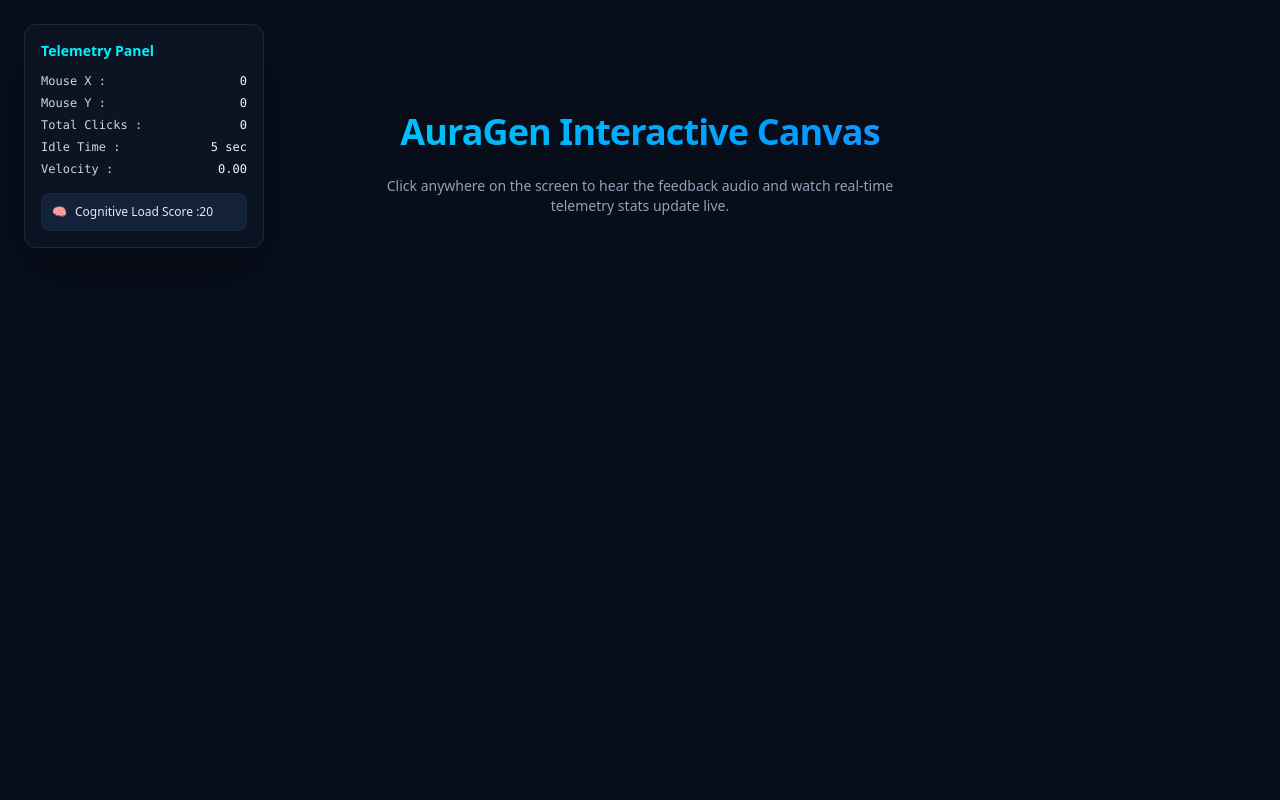
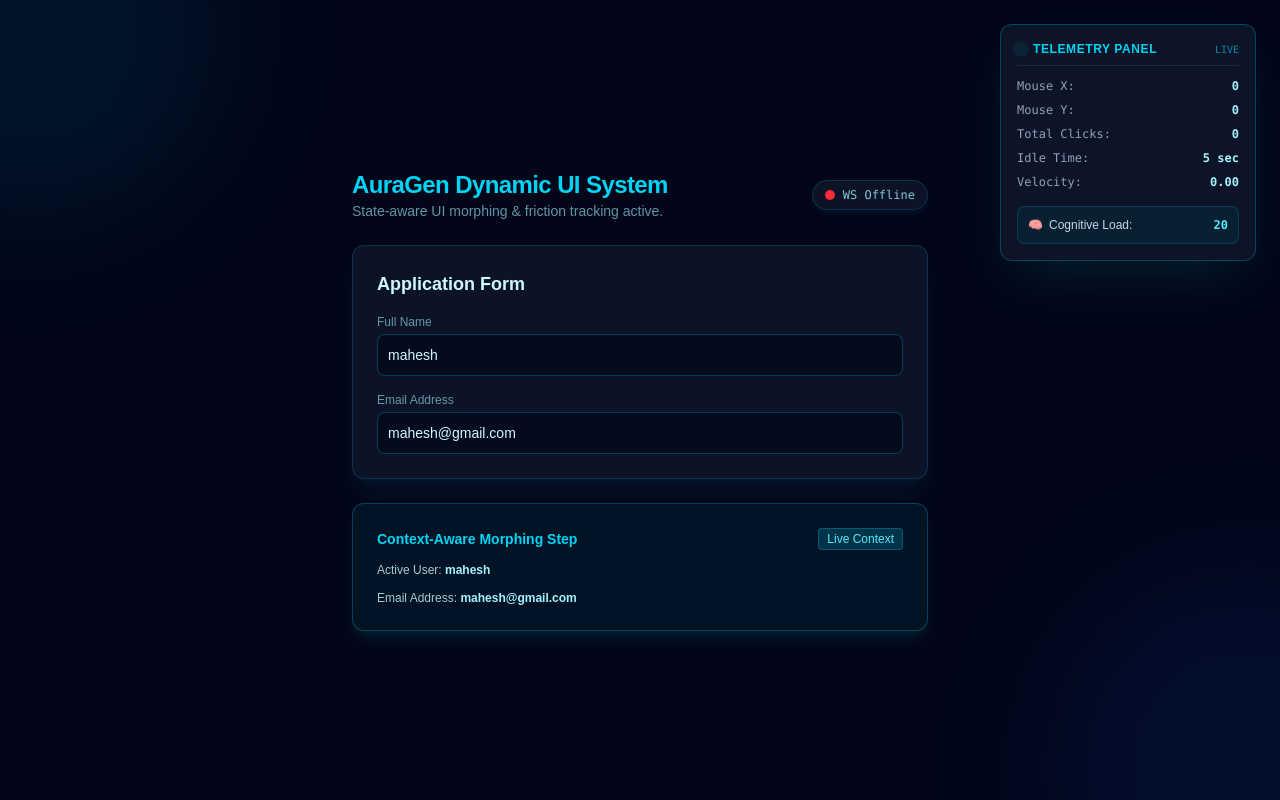
Before and after one commit to maheshgrandhi22/infotact-project, a Next.js app in the folder auragen-frontend/: page / in a window 1280 px wide. Built offline with nearby package versions, Linux system fonts and the light colour scheme; no server answers.

Commit message:
Update page.tsx with Telemetry Panel UI and audio click feedback

```diff
--- a/auragen-frontend/app/page.tsx
+++ b/auragen-frontend/app/page.tsx
@@ -1,42 +1,47 @@
 'use client';
 
-import React, { useState, useEffect, useRef } from 'react';
+import React, { useState, useEffect, useRef, useCallback } from 'react';
+import DynamicRender from '@/components/DynamicRender';
+import { useFrictionTracker } from '@/hooks/useFrictionTracker';
+import { useWebSocket } from '@/hooks/useWebSocket';
+import { compileJSX } from '@/utils/compileJSX';
 
-// Web Audio API helper for instant click sound without external assets
-const playClickSound = () => {
-  if (typeof window === 'undefined') return;
+interface FormState {
+  fullName: string;
+  email: string;
+}
 
-  try {
-    const AudioContext =
-      window.AudioContext ||
-      (window as unknown as { webkitAudioContext: typeof window.AudioContext }).webkitAudioContext;
+interface DynamicCardProps {
+  formState?: FormState;
+  setFormState?: React.Dispatch<React.SetStateAction<FormState>>;
+}
 
-    if (!AudioContext) return;
-
-    const ctx = new AudioContext();
-    const osc = ctx.createOscillator();
-    const gain = ctx.createGain();
-
-    // Crisp high-frequency snap
-    osc.type = 'sine';
-    osc.frequency.setValueAtTime(800, ctx.currentTime);
-    osc.frequency.exponentialRampToValueAtTime(120, ctx.currentTime + 0.03);
-
-    // Fast volume decay envelope
-    gain.gain.setValueAtTime(0.15, ctx.currentTime);
-    gain.gain.exponentialRampToValueAtTime(0.001, ctx.currentTime + 0.03);
-
-    osc.connect(gain);
-    gain.connect(ctx.destination);
-
-    osc.start(ctx.currentTime);
-    osc.stop(ctx.currentTime + 0.03);
-  } catch (err) {
-    // Suppress browser autoplay restrictions if triggered prior to user interaction
-  }
-};
+const ContextualDynamicCard: React.FC<DynamicCardProps> = ({ formState }) => (
+  <div className="p-6 bg-cyan-950/30 border border-cyan-500/30 rounded-xl space-y-3 backdrop-blur-md shadow-lg shadow-cyan-950/50">
+    <div className="flex items-center justify-between">
+      <h3 className="text-sm font-semibold text-cyan-400">Context-Aware Morphing Step</h3>
+      <span className="text-xs px-2 py-0.5 rounded bg-cyan-500/20 text-cyan-300 border border-cyan-500/30">Live Context</span>
+    </div>
+    <p className="text-xs text-cyan-100/80">
+      Active User: <strong className="text-cyan-200">{formState?.fullName || '(Empty)'}</strong>
+    </p>
+    <p className="text-xs text-cyan-100/80">
+      Email Address: <strong className="text-cyan-200">{formState?.email || '(Empty)'}</strong>
+    </p>
+  </div>
+);
 
 export default function Home() {
+  const [formState, setFormState] = useState<FormState>({
+    fullName: 'mahesh',
+    email: 'mahesh@gmail.com',
+  });
+
+  const [dynamicComponent, setDynamicComponent] = useState<React.ComponentType<DynamicCardProps> | null>(
+    () => ContextualDynamicCard
+  );
+
+  // Telemetry metrics tracking state
   const [telemetry, setTelemetry] = useState({
     mouseX: 0,
     mouseY: 0,
@@ -49,7 +54,7 @@ export default function Home() {
   const lastPos = useRef({ x: 0, y: 0, time: Date.now() });
 
   useEffect(() => {
-    // 1. Track mouse position & velocity
+    // Track mouse coordinates and velocity
     const handleMouseMove = (e: MouseEvent) => {
       const now = Date.now();
       const dt = (now - lastPos.current.time) / 1000;
@@ -69,17 +74,15 @@ export default function Home() {
       }));
     };
 
-    // 2. Play sound & increment clicks on every mouse click
+    // Global click handler for tracking click counter without sound
     const handleGlobalClick = () => {
-      playClickSound();
-
       setTelemetry((prev) => ({
         ...prev,
         clicks: prev.clicks + 1,
       }));
     };
 
-    // 3. Track idle seconds
+    // Idle timer interval
     const interval = setInterval(() => {
       setTelemetry((prev) => ({
         ...prev,
@@ -97,55 +100,131 @@ export default function Home() {
     };
   }, []);
 
+  const handleWSMessage = useCallback((data: any) => {
+    if ((data.type === 'COMPONENT_GENERATED' || data.type === 'CODE_STREAM_CHUNK') && data.code) {
+      try {
+        const CompiledComponent = compileJSX(data.code);
+        setDynamicComponent(() => CompiledComponent);
+      } catch (err) {
+        console.warn('[AuraGen] Partial code chunk compile pending full structure.');
+      }
+    }
+  }, []);
+
+  const { wsRef, isConnected } = useWebSocket('ws://127.0.0.1:8080', handleWSMessage);
+
+  useFrictionTracker({ wsRef, formState });
+
+  const handleInputChange = (e: React.ChangeEvent<HTMLInputElement>) => {
+    const { name, value } = e.target;
+    setFormState((prev) => ({
+      ...prev,
+      [name]: value,
+    }));
+  };
+
   return (
-    <main className="min-h-screen bg-[#070d19] text-white p-8 relative overflow-hidden font-sans">
-      {/* Floating Telemetry Panel View */}
-      <div className="fixed top-6 left-6 z-50">
-        <div className="w-60 p-4 bg-[#0e1726]/85 backdrop-blur-md border border-[#1e293b] rounded-xl shadow-2xl select-none">
-          <h3 className="text-sm font-semibold text-[#00f2fe] mb-3">
-            Telemetry Panel
-          </h3>
+    <main className="min-h-screen bg-slate-950 text-cyan-50 p-8 flex flex-col items-center justify-center relative overflow-hidden">
+      {/* Background Ambient Glows */}
+      <div className="absolute -top-40 -left-40 w-96 h-96 bg-cyan-600/10 rounded-full blur-3xl pointer-events-none" />
+      <div className="absolute -bottom-40 -right-40 w-96 h-96 bg-blue-600/10 rounded-full blur-3xl pointer-events-none" />
 
-          <div className="space-y-1.5 text-xs text-slate-300 font-mono">
-            <div className="flex justify-between">
-              <span>Mouse X :</span>
-              <span className="text-slate-100">{telemetry.mouseX}</span>
+      {/* Telemetry Panel Overlay */}
+      <div className="fixed top-6 right-6 z-50">
+        <div className="w-64 p-4 bg-slate-900/90 backdrop-blur-md border border-cyan-500/30 rounded-xl shadow-2xl shadow-cyan-950/50 select-none">
+          <div className="flex items-center justify-between mb-3 border-b border-slate-800 pb-2">
+            <h3 className="text-xs font-bold uppercase tracking-wider text-cyan-400 flex items-center gap-2">
+              <span className="h-2 w-2 rounded-full bg-cyan-400 animate-ping" />
+              Telemetry Panel
+            </h3>
+            <span className="text-[10px] text-cyan-500/70 font-mono">LIVE</span>
+          </div>
+
+          <div className="space-y-2 text-xs text-slate-300 font-mono">
+            <div className="flex justify-between items-center">
+              <span className="text-slate-400">Mouse X:</span>
+              <span className="text-cyan-200 font-semibold">{telemetry.mouseX}</span>
             </div>
-            <div className="flex justify-between">
-              <span>Mouse Y :</span>
-              <span className="text-slate-100">{telemetry.mouseY}</span>
+            <div className="flex justify-between items-center">
+              <span className="text-slate-400">Mouse Y:</span>
+              <span className="text-cyan-200 font-semibold">{telemetry.mouseY}</span>
             </div>
-            <div className="flex justify-between">
-              <span>Total Clicks :</span>
-              <span className="text-slate-100">{telemetry.clicks}</span>
+            <div className="flex justify-between items-center">
+              <span className="text-slate-400">Total Clicks:</span>
+              <span className="text-cyan-200 font-semibold">{telemetry.clicks}</span>
             </div>
-            <div className="flex justify-between">
-              <span>Idle Time :</span>
-              <span className="text-slate-100">{telemetry.idleTime} sec</span>
+            <div className="flex justify-between items-center">
+              <span className="text-slate-400">Idle Time:</span>
+              <span className="text-cyan-200 font-semibold">{telemetry.idleTime} sec</span>
             </div>
-            <div className="flex justify-between">
-              <span>Velocity :</span>
-              <span className="text-slate-100">{telemetry.velocity.toFixed(2)}</span>
+            <div className="flex justify-between items-center">
+              <span className="text-slate-400">Velocity:</span>
+              <span className="text-cyan-200 font-semibold">{telemetry.velocity.toFixed(2)}</span>
             </div>
           </div>
 
-          <div className="mt-4 p-2.5 bg-[#132238] border border-[#1e293b] rounded-lg text-xs flex items-center gap-2">
-            <span>🧠</span>
-            <span className="text-slate-200">
-              Cognitive Load Score :{telemetry.cognitiveLoadScore}
+          <div className="mt-4 p-2.5 bg-cyan-950/40 border border-cyan-500/20 rounded-lg text-xs flex items-center justify-between">
+            <span className="text-slate-300 flex items-center gap-1.5">
+              <span>🧠</span> Cognitive Load:
+            </span>
+            <span className="text-cyan-300 font-bold font-mono">
+              {telemetry.cognitiveLoadScore}
             </span>
           </div>
         </div>
       </div>
 
-      {/* Main Page Layout Container */}
-      <div className="max-w-4xl mx-auto pt-20 text-center space-y-6">
-        <h1 className="text-4xl font-extrabold tracking-tight text-transparent bg-clip-text bg-gradient-to-r from-cyan-400 to-blue-500">
-          AuraGen Interactive Canvas
-        </h1>
-        <p className="text-slate-400 text-sm max-w-lg mx-auto">
-          Click anywhere on the screen to hear the feedback audio and watch real-time telemetry stats update live.
-        </p>
+      <div className="w-full max-w-xl space-y-6 relative z-10">
+        <div className="flex items-center justify-between">
+          <div>
+            <h1 className="text-2xl font-bold text-cyan-400 tracking-tight">AuraGen Dynamic UI System</h1>
+            <p className="text-sm text-cyan-200/60">State-aware UI morphing & friction tracking active.</p>
+          </div>
+          <div className="flex items-center space-x-2 bg-slate-900/80 border border-cyan-500/20 px-3 py-1.5 rounded-full backdrop-blur-md shadow-md shadow-cyan-950/30">
+            <span
+              className={`h-2.5 w-2.5 rounded-full ${
+                isConnected ? 'bg-cyan-400 animate-pulse' : 'bg-red-500'
+              }`}
+            />
+            <span className="text-xs text-cyan-200/80 font-mono">
+              {isConnected ? 'WS Live' : 'WS Offline'}
+            </span>
+          </div>
+        </div>
+
+        <div className="p-6 bg-slate-900/80 backdrop-blur-md rounded-xl border border-cyan-500/20 shadow-xl shadow-cyan-950/30 space-y-4">
+          <h2 className="text-lg font-semibold text-cyan-100">Application Form</h2>
+
+          <div>
+            <label className="block text-xs text-cyan-200/60 mb-1">Full Name</label>
+            <input
+              type="text"
+              name="fullName"
+              value={formState.fullName}
+              onChange={handleInputChange}
+              placeholder="Enter full name"
+              className="w-full bg-slate-950/60 border border-cyan-500/30 rounded-lg p-2.5 text-sm focus:outline-none focus:border-cyan-400 text-cyan-100 placeholder-cyan-700 transition-colors"
+            />
+          </div>
+
+          <div>
+            <label className="block text-xs text-cyan-200/60 mb-1">Email Address</label>
+            <input
+              type="email"
+              name="email"
+              value={formState.email}
+              onChange={handleInputChange}
+              placeholder="Enter email address"
+              className="w-full bg-slate-950/60 border border-cyan-500/30 rounded-lg p-2.5 text-sm focus:outline-none focus:border-cyan-400 text-cyan-100 placeholder-cyan-700 transition-colors"
+            />
+          </div>
+        </div>
+
+        <DynamicRender
+          wsRef={wsRef}
+          component={dynamicComponent || undefined}
+          componentProps={{ formState, setFormState }}
+        />
       </div>
     </main>
   );
--- a/auragen-frontend/utils/souns.ts
+++ /dev/null
@@ -1,34 +0,0 @@
-// auragen-frontend/utils/sound.ts
-
-export const playClickSound = () => {
-  if (typeof window === 'undefined') return;
-
-  try {
-    const AudioContext =
-      window.AudioContext ||
-      (window as unknown as { webkitAudioContext: typeof window.AudioContext }).webkitAudioContext;
-
-    if (!AudioContext) return;
-
-    const ctx = new AudioContext();
-    const osc = ctx.createOscillator();
-    const gain = ctx.createGain();
-
-    // Crisp high-frequency snap
-    osc.type = 'sine';
-    osc.frequency.setValueAtTime(800, ctx.currentTime);
-    osc.frequency.exponentialRampToValueAtTime(120, ctx.currentTime + 0.03);
-
-    // Fast decay envelope
-    gain.gain.setValueAtTime(0.15, ctx.currentTime);
-    gain.gain.exponentialRampToValueAtTime(0.001, ctx.currentTime + 0.03);
-
-    osc.connect(gain);
-    gain.connect(ctx.destination);
-
-    osc.start(ctx.currentTime);
-    osc.stop(ctx.currentTime + 0.03);
-  } catch (err) {
-    // Suppress browser autoplay restrictions if triggered before user interaction
-  }
-};
```
